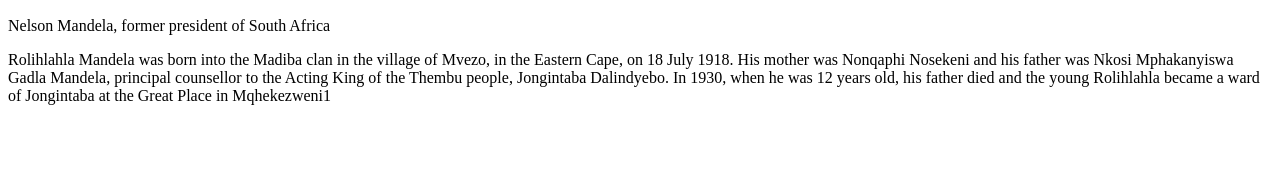
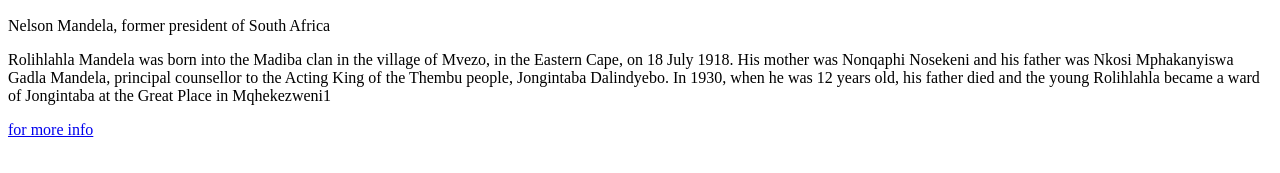
Before and after one commit to GentleToyin/microverseTrial, a plain HTML site: page index.html in a window 1280 px wide. Shown: the part 383-556 px from the top of the page. Drawn offline with Linux system fonts and the light colour scheme.

Commit message:
added tribute-link

```diff
--- a/index.html
+++ b/index.html
@@ -24,7 +24,9 @@
         the Acting King of the Thembu people, Jongintaba Dalindyebo. In 1930, when he was 12 years old, his father died
         and the young Rolihlahla became a ward of Jongintaba at the Great Place in Mqhekezweni1
       </p>
+      <a id ="tribute-link" href = "https://www.google.com/url?sa=t&rct=j&q=&esrc=s&source=web&cd=&cad=rja&uact=8&ved=2ahUKEwjIgbGGxYPzAhXC454KHfHNDYIQFnoECAQQAQ&url=https%3A%2F%2Fen.wikipedia.org%2Fwiki%2FNelson_Mandela&usg=AOvVaw2hslXH8ayzZsur5siHIKUX" target = "_blank">for more info</a>
     </div>
+
 
   </div>
 
```
